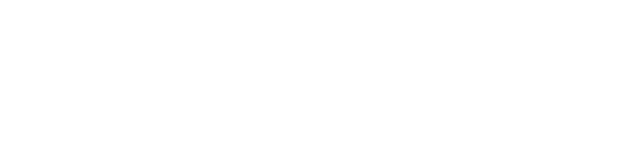
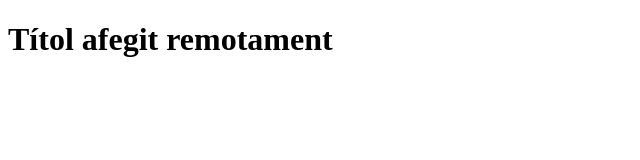
Before and after one commit to Orlando128/prova-de-repository, a plain HTML site: page index.html in a window 1280 px wide. Shown: the whole page, without its empty margins (0-640 px from the left). Drawn offline with Linux system fonts and the light colour scheme.

Commit message:
Títol afegit remotament

```diff
--- a/index.html
+++ b/index.html
@@ -1,4 +1,5 @@
 <!DOCTYPE html>
+<h1>Títol afegit remotament</h1>
 <html lang="en">
   <head>
     <meta charset="UTF-8" />
```
